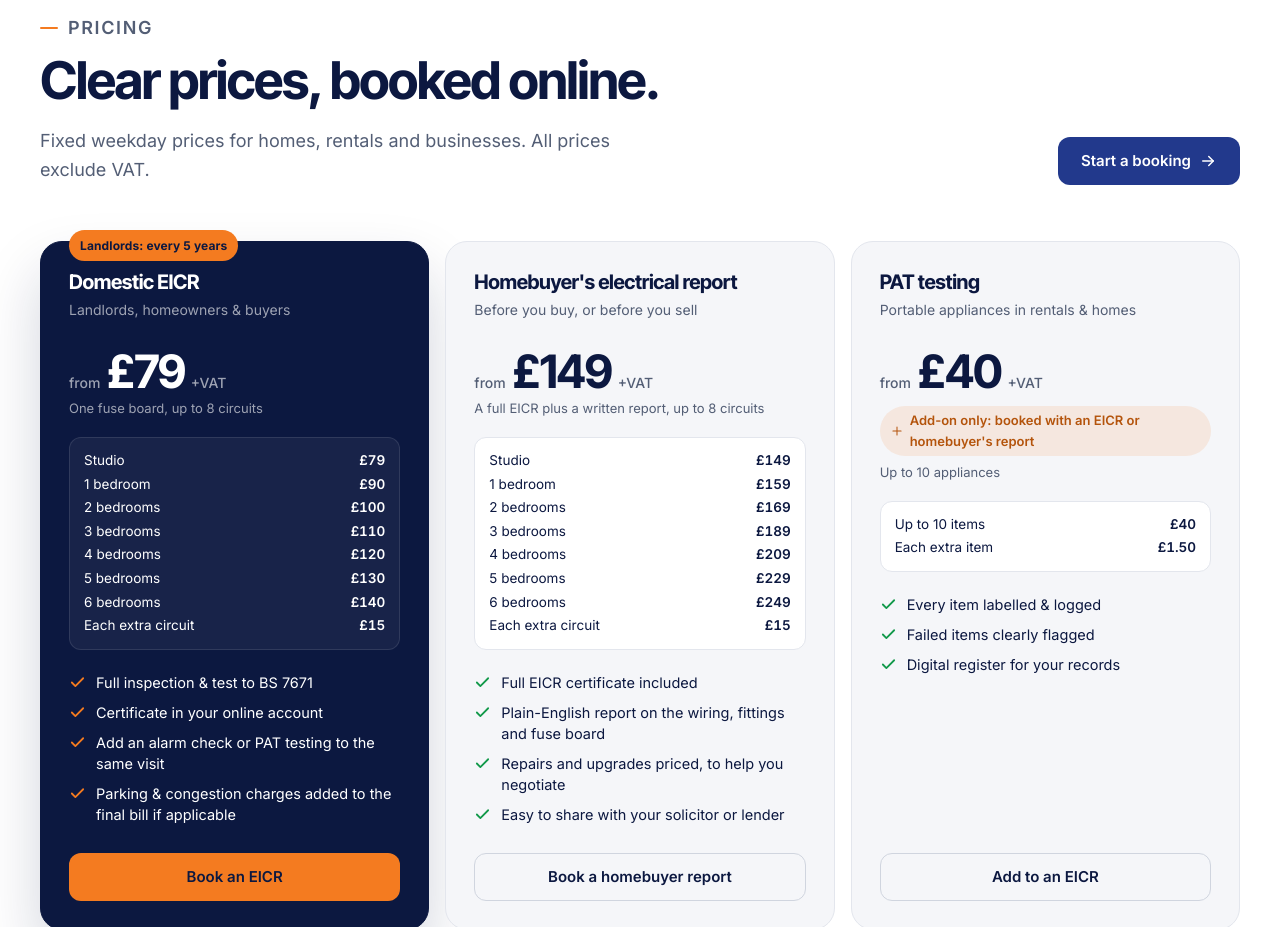
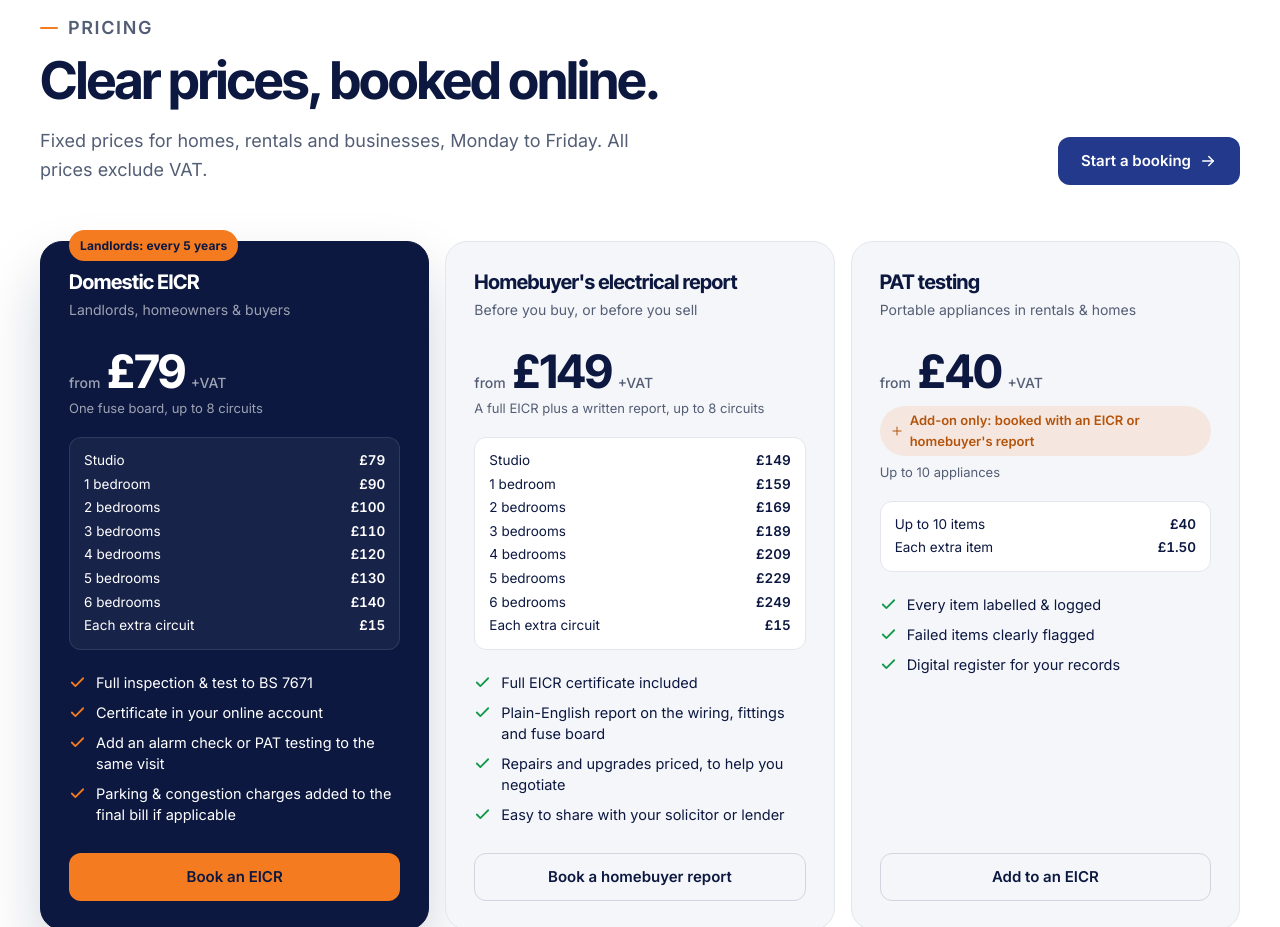
Before and after one commit to johnlharrow-png/testmyelectrics, a plain HTML site: page book-online.html in a window 1280 px wide. Shown: the part 2040-2967 px from the top of the page. Drawn offline with Linux system fonts and the light colour scheme.

Commit message:
No weekend appointments: say Monday to Friday instead of 'weekday prices'
Co-Authored-By: Claude Opus 5.5 <noreply@anthropic.com>

```diff
--- a/assets/config.js
+++ b/assets/config.js
@@ -41,7 +41,7 @@ window.TME_CONFIG = {
     clarityId: '',             // e.g. 'abcd1234ef' (Clarity > Settings > Overview > Project ID)
   },
 
-  /* Prices shown on the site, EXCLUDING VAT (weekday appointments).
+  /* Prices shown on the site, EXCLUDING VAT (appointments are Monday to Friday only).
      They MUST match the back office, because the booking page charges what the back office says.
      If you change a number here, also check the tier labels in index.html and the JSON-LD block. */
   pricing: {
--- a/book-online.html
+++ b/book-online.html
@@ -166,7 +166,7 @@
           <div>
             <p class="eyebrow">Pricing</p>
             <h2>Clear prices, booked online.</h2>
-            <p>Fixed weekday prices for homes, rentals and businesses. All prices exclude VAT.</p>
+            <p>Fixed prices for homes, rentals and businesses, Monday to Friday. All prices exclude VAT.</p>
           </div>
           <a class="btn btn-ink" href="/#book" data-book="">Start a booking <svg class="icon"><use href="#i-arrow"/></svg></a>
         </div>
```
Also changed, not shown: index.html (+1 -1 lines), terms.html (+1 -1 lines).
